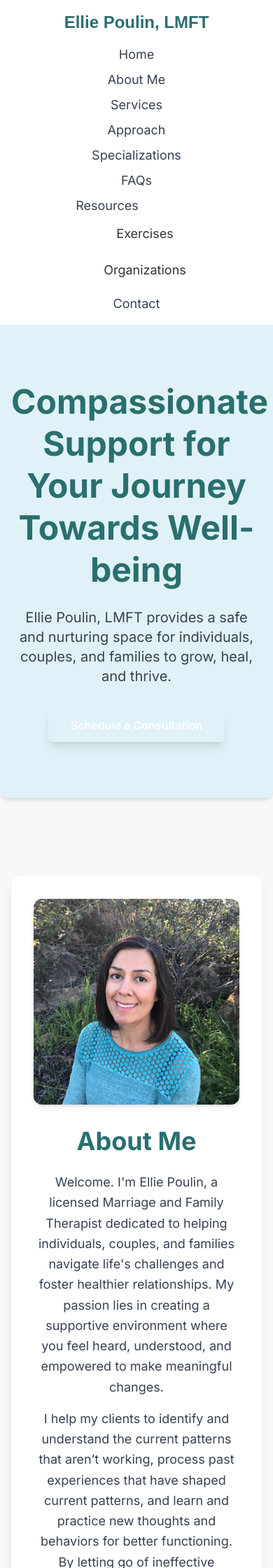
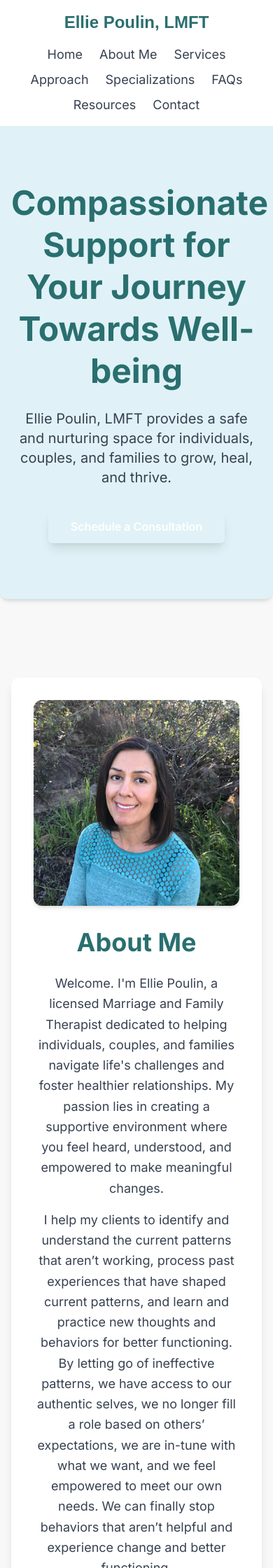
Before and after one commit to elliepoulin/elliepoulin.github.io, a Jekyll site: the page built from index.html, in a window 390 px wide. Shown: the top 2240 px of the page at 70% size. Built offline with Jekyll 4.4.1, drawn with Linux system fonts in a browser that asks for light colours; nearby versions of some CDN libraries; some web fonts are replaced.

Commit message:
Update header_nav.html

```diff
--- a/_includes/header_nav.html
+++ b/_includes/header_nav.html
@@ -1,71 +1,3 @@
-<style>
-    /* Basic Dropdown Styles */
-    .dropdown {
-        position: relative;
-        display: inline-block;
-    }
-
-    .dropdown-content {
-        display: none;
-        position: absolute;
-        background-color: #f9f9f9;
-        min-width: 160px;
-        box-shadow: 0px 8px 16px 0px rgba(0,0,0,0.2);
-        z-index: 10;
-        border-radius: 0.5rem; /* rounded-xl */
-        top: 100%; /* Position below the parent link */
-        left: 50%; /* Center dropdown */
-        transform: translateX(-50%); /* Adjust for centering */
-        padding: 0.5rem 0; /* py-2 */
-    }
-
-    .dropdown-content a {
-        color: #333;
-        padding: 0.75rem 1rem; /* px-4 py-3 */
-        text-decoration: none;
-        display: block;
-        text-align: left; /* Align text within dropdown */
-        transition: background-color 0.3s, color 0.3s;
-        border-radius: 0.5rem; /* rounded-xl */
-        white-space: nowrap; /* Prevent wrapping */
-    }
-
-    .dropdown-content a:hover {
-        background-color: #e0f2f7; /* bg-accent-light */
-        color: #2a6f6f; /* text-primary-dark */
-    }
-
-    .dropdown:hover .dropdown-content {
-        display: block;
-    }
-
-    /* Adjust for mobile to stack vertically, no dropdown */
-    @media (max-width: 639px) { /* Tailwind's sm breakpoint - 1px */
-        .dropdown .dropdown-content {
-            position: static;
-            display: flex;
-            flex-direction: column;
-            width: 100%;
-            box-shadow: none;
-            padding: 0;
-            background-color: transparent; /* No background for sub-items on mobile */
-            transform: none; /* Remove centering transform */
-        }
-        .dropdown-content a {
-            padding-left: 2.5rem; /* Indent sub-menu items */
-            text-align: center; /* Center on mobile too */
-        }
-        .dropdown:hover .dropdown-content {
-            display: flex; /* Always display sub-items on mobile */
-        }
-        /* Ensure top-level nav links are centered */
-        .flex-wrap.justify-center a, .flex-wrap.justify-center .dropdown > a {
-            text-align: center;
-            width: 100%; /* Take full width on mobile */
-        }
-    }
-</style>
-
 <header class="bg-white shadow-sm py-4">
     <nav class="container mx-auto px-4 sm:px-6 lg:px-8 flex flex-col sm:flex-row justify-between items-center">
         <div class="text-2xl font-bold text-primary-dark mb-4 sm:mb-0">
@@ -73,23 +5,11 @@
         </div>
         <div class="flex flex-wrap justify-center gap-x-6 gap-y-2 text-lg">
             {% for page_item in site.header_pages %}
-                {% if page_item.first[0] == "Resources" %}
-                    <div class="dropdown">
-                        <a href="{{ '/resources/' | relative_url }}" class="text-gray-700 hover:text-primary-dark transition-colors duration-300 rounded-md focus:focus-ring p-2 -m-2">
-                            Resources
-                        </a>
-                        <div class="dropdown-content">
-                            <a href="{{ '/resources/exercises/' | relative_url }}">Exercises</a>
-                            <a href="{{ '/resources/organizations/' | relative_url }}">Organizations</a>
-                        </div>
-                    </div>
-                {% else %}
-                    {% assign page_title = page_item.first[0] %}
-                    {% assign page_url = page_item.first[1] %}
-                    <a href="{{ page_url | relative_url }}" class="text-gray-700 hover:text-primary-dark transition-colors duration-300 rounded-md focus:focus-ring p-2 -m-2">
-                        {{ page_title }}
-                    </a>
-                {% endif %}
+                {% assign page_title = page_item.first[0] %}
+                {% assign page_url = page_item.first[1] %}
+                <a href="{{ page_url | relative_url }}" class="text-gray-700 hover:text-primary-dark transition-colors duration-300 rounded-md focus:focus-ring p-2 -m-2">
+                    {{ page_title }}
+                </a>
             {% endfor %}
         </div>
     </nav>
```
